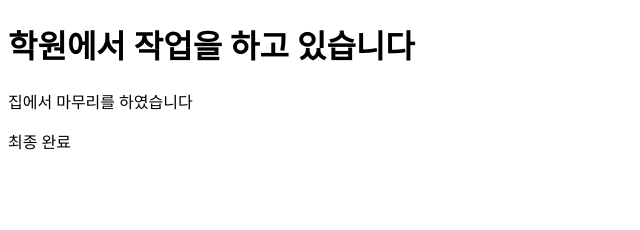
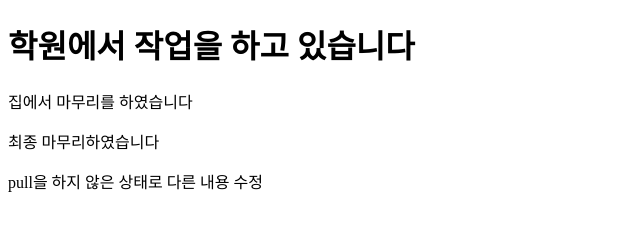
Before and after one commit to HOSEONH/2023-0531-project, a plain HTML site: page index.html in a window 1280 px wide. Shown: the whole page, without its empty margins (0-640 px from the left). Drawn offline with Linux system fonts and the light colour scheme.

Commit message:
0531 오류 수정

```diff
--- a/index.html
+++ b/index.html
@@ -9,6 +9,7 @@
 <body>
     <h1>학원에서 작업을 하고 있습니다</h1>
     <p>집에서 마무리를 하였습니다</p>
-    <p>최종 완료</p>
+    <p>최종 마무리하였습니다</p>
+    <p>pull을 하지 않은 상태로 다른 내용 수정</p>
 </body>
 </html>
```
